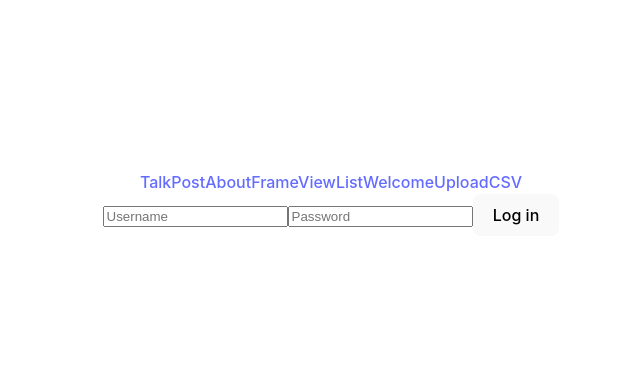
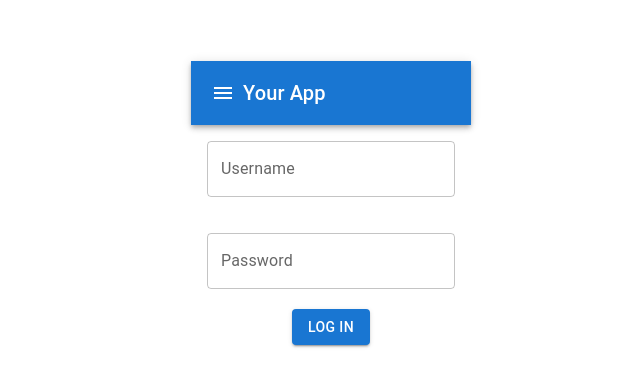
Before and after one commit to shichisan21/explorer-assistant, a React (Vite) app: page /auth in a window 1280 px wide. Shown: the part 197-584 px from the top of the page, without its empty margins (309-949 px from the left). Built offline with nearby package versions, Linux system fonts and the light colour scheme; no server answers; what amazon-cognito-identity-js would draw is missing.

Commit message:
見た目調整

```diff
--- a/package.json
+++ b/package.json
@@ -13,6 +13,7 @@
     "@azure/openai": "^1.0.0-beta.2",
     "@emotion/react": "^11.11.1",
     "@emotion/styled": "^11.11.0",
+    "@mui/icons-material": "^5.14.0",
     "@mui/material": "^5.13.5",
     "@mui/x-date-pickers": "^6.10.0",
     "amazon-cognito-identity-js": "^6.3.1",
--- a/src/App.tsx
+++ b/src/App.tsx
@@ -15,6 +15,19 @@ import {
   Link,
   Navigate,
 } from "react-router-dom";
+
+import {
+  AppBar,
+  Toolbar,
+  IconButton,
+  Typography,
+  Drawer,
+  List,
+  ListItem,
+  ListItemText,
+} from "@mui/material";
+import MenuIcon from "@mui/icons-material/Menu";
+
 import About from "./About";
 import Welcome from "./mobile/Welcome";
 import ChatRoom from "./mobile/ChatRoom";
@@ -34,15 +47,49 @@ function App() {
   console.log("this address", url);
   // 追加: ログインステータスを管理するステート;
   const [loggedIn, setLoggedIn] = useState(false);
+  const [drawerOpen, setDrawerOpen] = useState(false);
+
+  const toggleDrawer = () => {
+    setDrawerOpen(!drawerOpen);
+  };
 
   return (
     <Router>
-      <Link to='/TalkPost'>TalkPost</Link>
-      <Link to='/about'>About</Link>
-      <Link to='/mobile/FrameView'>FrameView</Link>
-      <Link to='/mobile/List'>List</Link>
-      <Link to='/mobile/Welcome'>Welcome</Link>
-      <Link to='/UploadCSV'>UploadCSV</Link>
+      <AppBar position='static'>
+        <Toolbar>
+          <IconButton
+            edge='start'
+            color='inherit'
+            onClick={toggleDrawer}
+            aria-label='menu'
+          >
+            <MenuIcon />
+          </IconButton>
+          <Typography variant='h6'>Your App</Typography>
+        </Toolbar>
+      </AppBar>
+      <Drawer anchor='left' open={drawerOpen} onClose={toggleDrawer}>
+        <List>
+          <ListItem component={Link} to='/TalkPost'>
+            <ListItemText primary='TalkPost' />
+          </ListItem>
+          <ListItem component={Link} to='/About'>
+            <ListItemText primary='About' />
+          </ListItem>
+          <ListItem component={Link} to='/mobile/FrameView'>
+            <ListItemText primary='FrameView' />
+          </ListItem>
+          <ListItem component={Link} to='/mobile/List'>
+            <ListItemText primary='List' />
+          </ListItem>
+          <ListItem component={Link} to='/mobile/Welcome'>
+            <ListItemText primary='Welcome' />
+          </ListItem>
+          <ListItem component={Link} to='/UploadCSV'>
+            <ListItemText primary='UploadCSV' />
+          </ListItem>
+        </List>
+      </Drawer>
       <Routes>
         <Route
           path='/auth'
--- a/src/auth/AWSAuthenticate.tsx
+++ b/src/auth/AWSAuthenticate.tsx
@@ -1,4 +1,5 @@
 import React, { useState } from "react";
+import { Box, Button, TextField } from "@mui/material";
 
 import {
   CognitoUserPool,
@@ -58,21 +59,41 @@ const AWSAuthenticate: React.FC<AuthProps> = ({ setLoggedIn }) => {
   };
 
   return (
-    <form onSubmit={handleSubmit}>
-      <input
+    <>
+      <form onSubmit={handleSubmit} noValidate autoComplete='off'>
+        <Box sx={{ margin: 2 }}>
+          <TextField
+            id='username-input'
+            label='Username'
+            variant='outlined'
             type='text'
-        placeholder='Username'
             value={username}
             onChange={(e) => setUsername(e.target.value)}
           />
-      <input
+        </Box>
+        <Box>
+          <TextField
+            id='password-input'
+            label='Password'
+            variant='outlined'
             type='password'
-        placeholder='Password'
             value={password}
             onChange={(e) => setPassword(e.target.value)}
+            style={{ marginTop: "20px" }}
           />
-      <button type='submit'>Log in</button>
+        </Box>
+        <Box>
+          <Button
+            variant='contained'
+            color='primary'
+            type='submit'
+            style={{ marginTop: "20px" }}
+          >
+            Log in
+          </Button>
+        </Box>
       </form>
+    </>
   );
 };
 
```
Also changed, not shown: 2 other files (tests, documents, lock files or other folders). Lines whose indentation alone changed are shown as unchanged.
